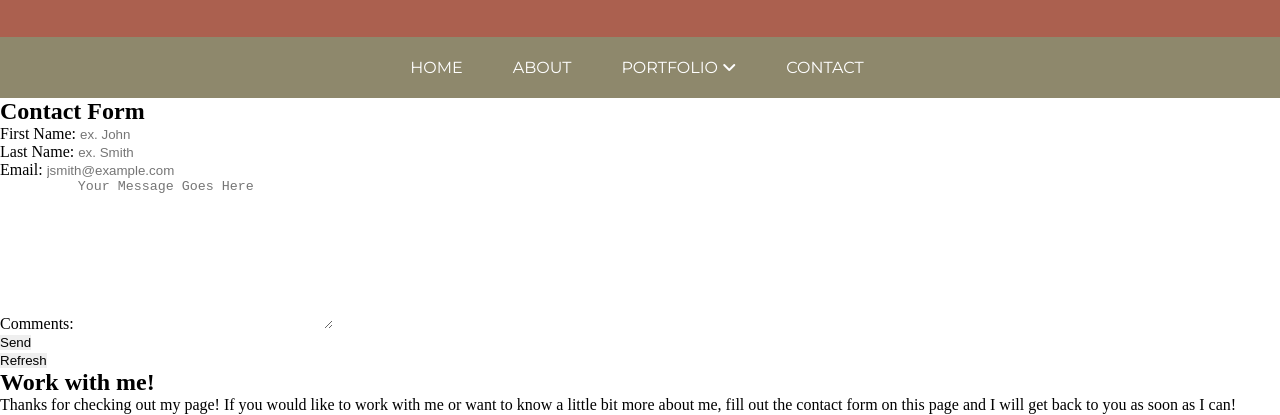
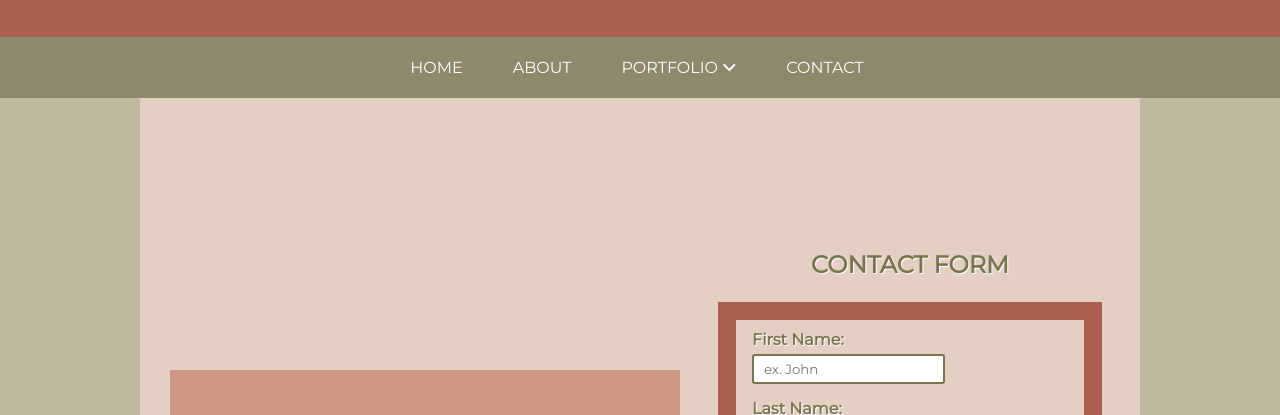
Before and after one commit to machristiana/project2_christiana_melissa, a plain HTML site: page contact.html in a window 1280 px wide. Shown: the part 115-530 px from the top of the page. Drawn offline with nearby package versions, Linux system fonts and the light colour scheme.

Commit message:
contact.html styling added

```diff
--- a/css/styles.css
+++ b/css/styles.css
@@ -455,6 +455,106 @@ figure img, .gallery-flex img, .ff-container, .ff-canvas {
 /* ******************************* END ILLUSTRATOR PAGE STYLE***************/
 
 
+/* *********************** START CONTACT PAGE STYLE*******************/
+
+.color-container {
+  background: rgb(228, 207, 195);
+}
+
+.contact-heading {
+  font-family: "Montserrat", sans-serif;
+  padding-bottom: 15px;
+	padding-top: 92px;
+  margin: 0 auto;
+  text-align: center;
+  text-transform: uppercase;
+  color: rgb(121, 115, 81);
+  text-shadow: 1px 1px 1px white;
+}
+
+.contact-form {
+  background: rgb(228, 207, 195);
+  border: 18px solid rgb(171, 96, 79);
+  padding: 5px 0 5px 4%;
+	max-width: 100%;
+	margin: 2%;
+}
+
+.label {
+  display: block;
+  padding: 5px 0;
+  font-weight: bold;
+  font-family: "Montserrat", sans-serif;
+  color: rgb(121, 115, 81);
+  text-shadow: 1px 1px 1px white;
+}
+
+input {
+  padding: 5px 3%;
+  border-radius: 3px;
+  margin-bottom: 10px;
+  border: 2px solid rgb(121, 115, 81);
+  font-family: "Montserrat", sans-serif;
+}
+
+textarea {
+  padding: 10px 3%;
+  border-radius: 4px;
+  border: 2px solid rgb(121, 115, 81);
+  font-family: "Montserrat", sans-serif;
+}
+
+.submit,
+.reset {
+  display: inline-block;
+  margin-top: 15px;
+}
+
+.submit input,
+.reset input {
+  padding: 10px;
+  margin: 8px 9px 10px 0;
+  background: rgb(228, 207, 195);
+  color: rgb(121, 115, 81);
+  text-shadow: .5px .5px .2px white;
+  font-weight: bold;
+  transition: .5s;
+}
+
+.submit input:hover,
+.reset input:hover {
+  background: rgb(171, 96, 79);
+  color: rgb(239, 226, 223);
+  text-shadow: none;
+  cursor: pointer;
+  transition: .5s;
+}
+
+.contact-me {
+	max-width: 100%;
+  background: rgb(207, 152, 134);
+  padding: 10%;
+	margin-top: 6%
+}
+
+.contact-greeting {
+  font-family: "Billie Bonnie", cursive;
+  font-weight: normal;
+  font-size: 60px;
+  color: rgb(121, 115, 81);
+}
+
+.contact-summary {
+  font-family: "Fira Sans", sans-serif;
+  color: white;
+  text-shadow: .1px .1px .1px white;
+	font-size: 18px;
+  padding-top: 3%;
+}
+/* *********************** END CONTACT PAGE STYLE*******************/
+
+
+
 
 
 
@@ -663,6 +763,9 @@ figure img, .gallery-flex img, .ff-container, .ff-canvas {
 /* ************************* END HOME PAGE MEDIA QUERIES*************** /
 
 
+
+
+
 /* ************************* START ABOUT PAGE MEDIA QUERIES*************** /
 /*********************START MIN-WIDTH MEDIA QUERY 420PX *****************/
 @media (min-width: 420px) {
@@ -771,6 +874,10 @@ figure img, .gallery-flex img, .ff-container, .ff-canvas {
 /************************** END ABOUT PAGE MEDIA QUERIES***************/
 
 
+
+
+
+
 /* ************************* START PHOTOSHOP PAGE MEDIA QUERIES*************** /
 /*********************START MIN-WIDTH MEDIA QUERY 450PX *****************/
 @media (min-width: 450px) {
@@ -874,6 +981,8 @@ figure img, .gallery-flex img, .ff-container, .ff-canvas {
 
 
 
+
+
 /* ******************** START ILLUSTRATOR PAGE MEDIA QUERIES*************** /
 /*********************START MIN-WIDTH MEDIA QUERY 400PX *****************/
 @media (min-width: 500px) {
@@ -943,3 +1052,66 @@ figure img, .gallery-flex img, .ff-container, .ff-canvas {
 
 /*********************END MIN-WIDTH MEDIA QUERY 1100PX *****************/
 /********************* END ILLUSTRATOR PAGE MEDIA QUERIES***************/
+
+
+
+
+
+/* ********************* START CONTACT PAGE MEDIA QUERIES*************** /
+/*********************START MIN-WIDTH MEDIA QUERY 400PX *****************/
+@media (min-width: 400px) {
+	.contact-container {
+		max-width: 400px;
+		margin: auto;
+	}
+}
+/*********************END MIN-WIDTH MEDIA QUERY 400PX *****************/
+
+
+/*********************START MIN-WIDTH MEDIA QUERY 730PX *****************/
+@media (min-width: 730px) {
+	.contact-me {
+		margin-top: 14%;
+	}
+}
+/*********************END MIN-WIDTH MEDIA QUERY 730PX *****************/
+
+
+/*********************START MIN-WIDTH MEDIA QUERY 850PX *****************/
+@media (min-width: 850px) {
+	.contact-form-section {
+		display: flex;
+		flex-direction: row-reverse;
+		margin-top: 6%;
+		margin-bottom: 15%;
+	}
+
+	.contact-container {
+		flex: 3;
+		margin-right: 3%;
+	}
+
+	.contact-box {
+		flex: 1;
+		width: auto;
+		align-self: center;
+    margin: 3%;
+	}
+}
+/*********************END MIN-WIDTH MEDIA QUERY 850PX *****************/
+
+
+/*********************START MIN-WIDTH MEDIA QUERY 1000PX *****************/
+@media (min-width: 1000px) {
+	.body-contact {
+		background-color: rgb(191, 185, 160);
+	}
+
+	.color-container {
+		max-width: 1000px;
+		margin: auto;
+		background: rgb(228, 207, 195);
+	}
+}
+/*********************END MIN-WIDTH MEDIA QUERY 1000PX *****************/
+/*********************** END CONTACT PAGE MEDIA QUERIES*****************/
```
